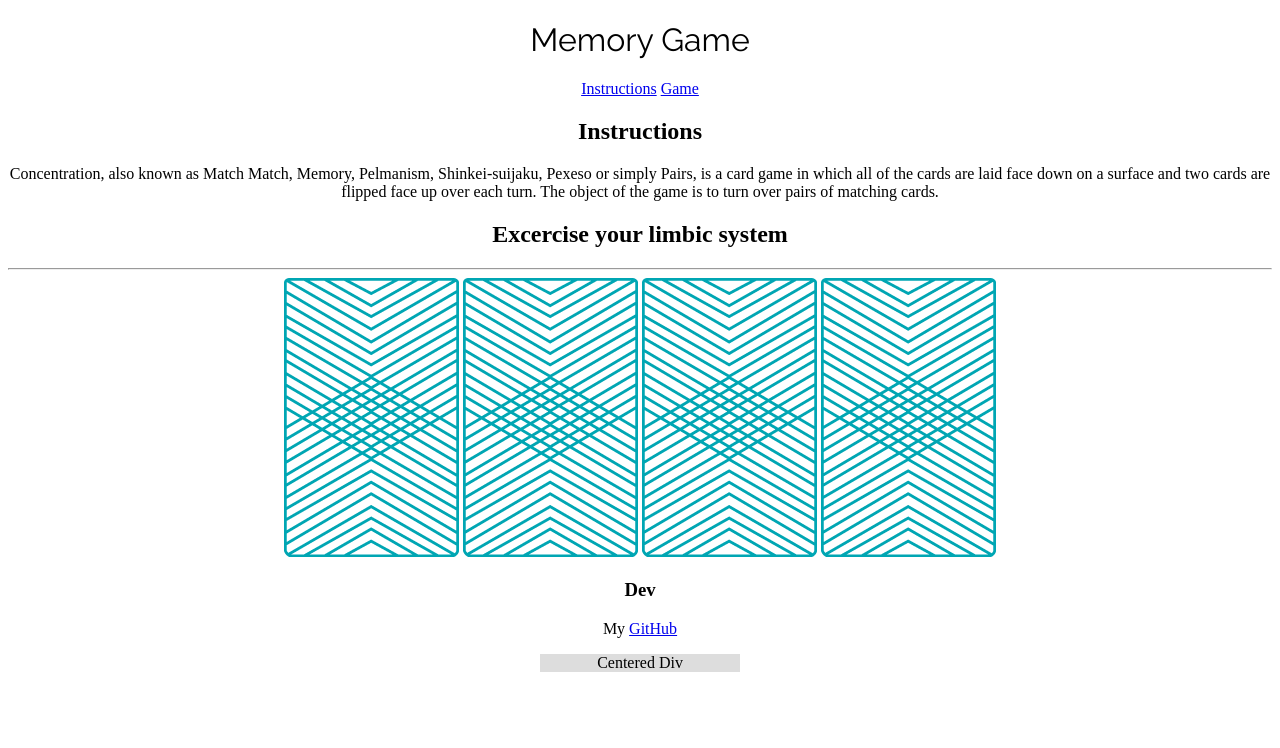
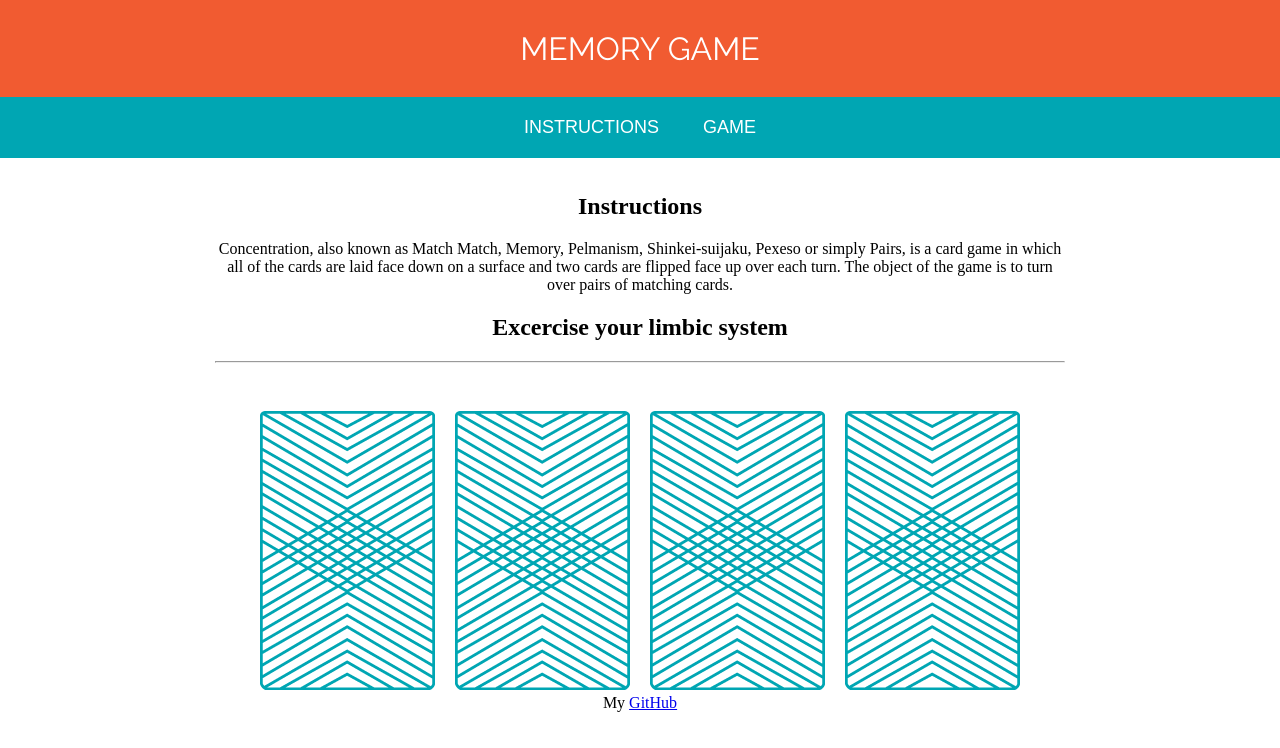
Before and after one commit to jltyler/memorygame, a plain HTML site: page index.html in a window 1280 px wide. Drawn offline with Linux system fonts and the light colour scheme; a web font is replaced by a local one.

Commit message:
Added styling. Changed layout.

```diff
--- a/css/style.css
+++ b/css/style.css
@@ -1,12 +1,44 @@
 body {
   text-align: center;
+  margin: 0;
 }
 
 h1 {
   font-family: "Raleway", sans-serif;
   font-weight: 400;
+  margin: 0;
+  text-transform: uppercase;
+  color: #fff;
 }
 
 p {
   font-family: "Droid Serif", serif;
 }
+
+header {
+  background-color: #F15B31;
+  padding: 30px 20px;
+}
+
+nav {
+  background-color: #00A6B3;
+  padding: 20px 0;
+}
+
+nav a {
+  margin: 0 20px;
+  text-transform: uppercase;
+  color: #fff;
+  text-decoration: none;
+  font-family: Arial;
+  font-size: 18px;
+}
+
+main {
+  width: 850px;
+  margin: 35px auto;
+}
+
+img {
+  margin: 40px 8px 0;
+}
--- a/index.html
+++ b/index.html
@@ -7,8 +7,14 @@
     <title>Memory Game</title>
   </head>
   <body>
+    <header>
       <h1>Memory Game</h1>
-    <a href="#">Instructions</a> <a href="#">Game</a>
+    </header>
+    <nav>
+      <a href="#">Instructions</a>
+      <a href="#">Game</a>
+    </nav>
+      <main>
       <h2>Instructions</h2>
       <p>Concentration, also known as Match Match, Memory, Pelmanism, Shinkei-suijaku,
         Pexeso or simply Pairs, is a card game in which all of the cards are laid face
@@ -22,17 +28,9 @@
         <img src="images/back.png" alt="King of Diamonds">
         <img src="images/back.png" alt="King of Hearts">
       </div>
-    <h3>Dev</h3>
+      <footer>
         My <a href="#">GitHub</a>
+      </footer>
+    </main>
   </body>
 </html>
-<style>
-.centerthis {
-  margin: 0 auto;
-  background: #dddddd;
-  width: 200px;
-}
-</style>
-<div class="centerthis">
-  <p>Centered Div</p>
-</div>
```
Lines whose indentation alone changed are shown as unchanged.
